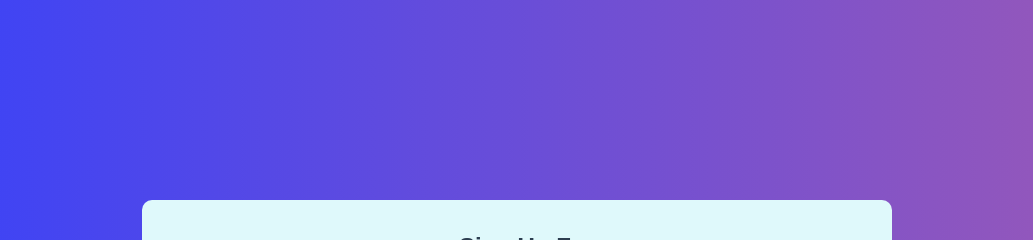
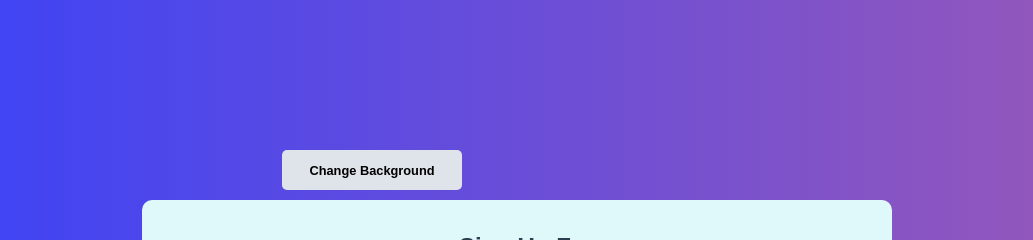
Before and after one commit to Franky755/react-baitap2, a React (Create React App) app: page / in a window 1280 px wide. Shown: the top 240 px of the page, without its empty margins (123-1156 px from the left). Built offline with nearby package versions, Linux system fonts and the light colour scheme.

Commit message:
add change background color

```diff
--- /dev/null
+++ b/src/App.css
@@ -0,0 +1,23 @@
+.App{
+    width: 100%;
+    height:100vh;
+}
+
+.btn-change-theme{
+    position:absolute;
+
+    top: 150px;
+    left: 405px;
+    height: 40px;
+    width: 180px;
+
+    background-color: #dfe4ea;
+    border: none;
+
+    font-weight: 700;
+    font-size: 0.8rem;
+    border-radius: 5px;
+
+    transition: 0.4s ease-in-out;
+    z-index: 1;
+}
--- a/src/App.js
+++ b/src/App.js
@@ -1,10 +1,24 @@
+import ThemeContext from './context/ThemeConext';
 import Login from './pages/login';
+import { useState } from 'react';
+import './App.css'
+
 
 function App() {
+
+  const [theme, setTheme] = useState ('dark')
+
+  const handleChangeTheme = () => {
+    setTheme(theme === 'dark' ? 'light' : 'dark')
+  }
+
   return (
+    <ThemeContext.Provider value={theme}>
     <div className="App">
+      <button className='btn-change-theme' onClick={handleChangeTheme}> Change Background </button>
       <Login  />
     </div>
+    </ThemeContext.Provider>
   );
 }
 
--- /dev/null
+++ b/src/context/ThemeConext.js
@@ -0,0 +1,5 @@
+import { createContext } from 'react';
+
+const ThemeContext = createContext()
+
+export default ThemeContext
--- a/src/maincss/login.css
+++ b/src/maincss/login.css
@@ -11,10 +11,16 @@ body{
 .container{
   background-image: linear-gradient(to right, #3742fa , #9b59b6);
   height: 100vh;
-
+  width: 100%;
   display: flex;
   justify-content: center;
   align-items: center;
+}
+
+/* changeTheme */
+.light{
+  background-image: linear-gradient(to right, #be2edd, #f0932b);
+  position: absolute;
 }
 
 .form{
@@ -67,7 +73,7 @@ a{
 }
 
 button:hover{
-  background-color: #f1c40f;
+  background-color: #f6e58d;
   color: #000;
 
 }
--- a/src/pages/login.js
+++ b/src/pages/login.js
@@ -1,9 +1,10 @@
-import { useState } from "react";
+import { useContext, useState } from "react";
 import Input from "../components/Input";
 import login from '../maincss/login.css';
 import { FontAwesomeIcon } from "@fortawesome/react-fontawesome";
 import { faEnvelope } from "@fortawesome/free-solid-svg-icons";
 import { faLock } from "@fortawesome/free-solid-svg-icons";
+import ThemeContext from "../context/ThemeConext";
 
 
 function Login() {
@@ -20,6 +21,8 @@ function Login() {
   const handleConfirmPassword = (event) => {
     setConfirmPassword(event.target.value)
   }
+
+  const themeValue= useContext(ThemeContext)
 
   const handleOnSubmit = (event) => {
     if (email.length === 0) {
@@ -38,7 +41,7 @@ function Login() {
 
 
   return (
-    <div className="container">
+    <div className={`container ${themeValue}`}>
       <div className="form">
         <div className="left-content">
           <img className='avatar' src="http://media.vov.vn/sites/default/files/styles/large/public/2022-08/anh-nen-avatar-dep_652403.jpg"
```
